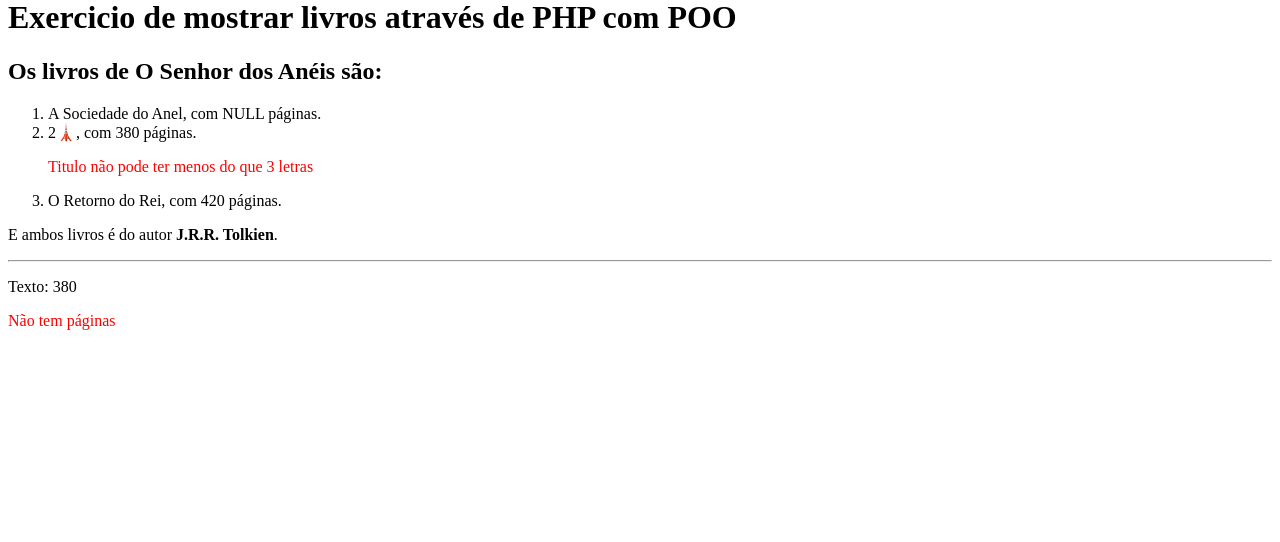
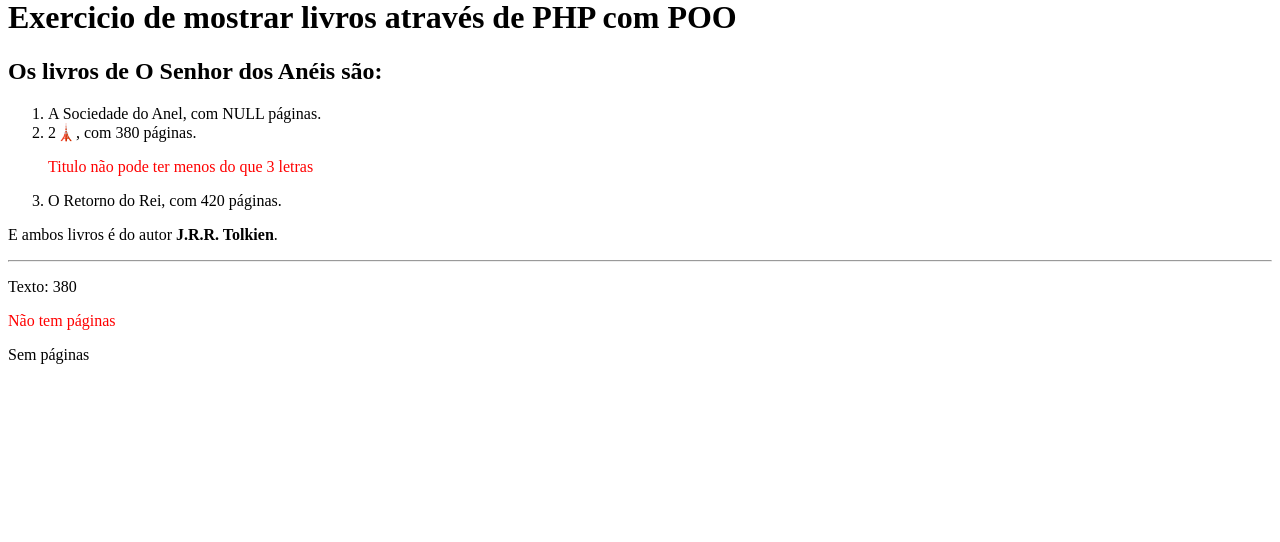
Before and after one commit to Emerson-FullStackSenacPenha/exemplos-poo, a PHP site: page /exercicios.php in a window 1280 px wide. Shown: the part 22-564 px from the top of the page. Run offline with PHP 8.4, Linux system fonts and the light colour scheme.

Commit message:
formas de if em php

```diff
--- a/exercicios.php
+++ b/exercicios.php
@@ -28,8 +28,6 @@ $livroC = new Livro("O Retorno do Rei", "J.R.R. Tolkien", 420);
 
 </ol>
 
-
-
 <p>E ambos livros é do autor <b><?=$livroA->autor?></b>.</p>
 <hr>
 
@@ -45,6 +43,9 @@ $livroC = new Livro("O Retorno do Rei", "J.R.R. Tolkien", 420);
     <p style="color: red;"> Não tem páginas </p>
 <?php endif; ?>
 
+<!-- Tem páginas ? Mosta as páginas.
+ Não tem? Mostra o "Sem páginas" -->
+<?=$livroA->paginas ?? "Sem páginas" ?>
 
 </body>
 </html>
```
